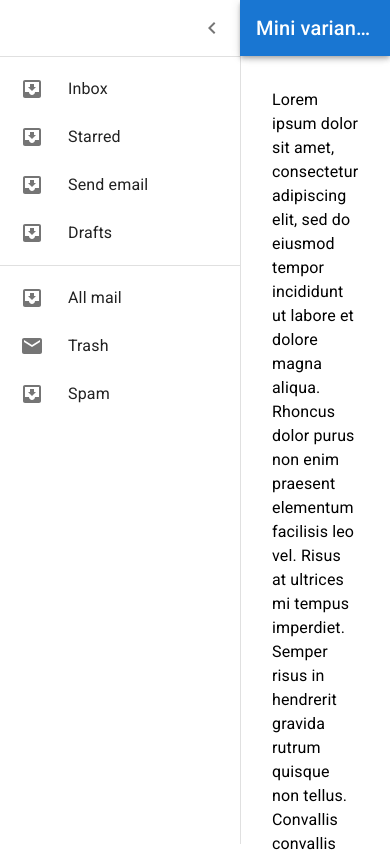
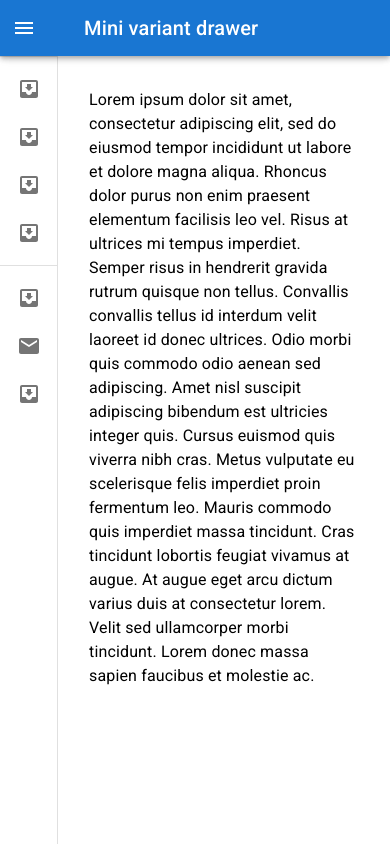
Before and after one commit to AlbertoG22/tornilleria-project, a React (Vite) app: page / in a window 390 px wide. Shown: the top 852 px of the page. Built offline with nearby package versions, Linux system fonts and the light colour scheme.

Commit message:
drawer size and show it based on screen size

```diff
--- a/src/dashboard/layout/DashboardLayout.jsx
+++ b/src/dashboard/layout/DashboardLayout.jsx
@@ -1,4 +1,4 @@
-import { Box } from "@mui/material";
+import { Box, useMediaQuery } from "@mui/material";
 import { NavBar } from "../components/Navbar";
 import { useState } from "react";
 import { styled, useTheme } from "@mui/material/styles";
@@ -21,11 +21,14 @@ import InboxIcon from "@mui/icons-material/MoveToInbox";
 import MailIcon from "@mui/icons-material/Mail";
 import { Drawer } from "../components/Drawer";
 
-const drawerWidth = 240;
+const largeDrawerWidth = 240;
+const smallDrawerWidth = 180;
 
 export const DashboardLayout = ({ children }) => {
   const theme = useTheme();
-  const [open, setOpen] = useState(true);
+  const isScreenSmall = useMediaQuery(theme.breakpoints.down('sm')); // pantalla menor a 600px
+  const drawerWidth = isScreenSmall ? smallDrawerWidth : largeDrawerWidth;
+  const [open, setOpen] = useState(!isScreenSmall);
 
   const handleDrawerOpen = () => {
     setOpen(true);
```
